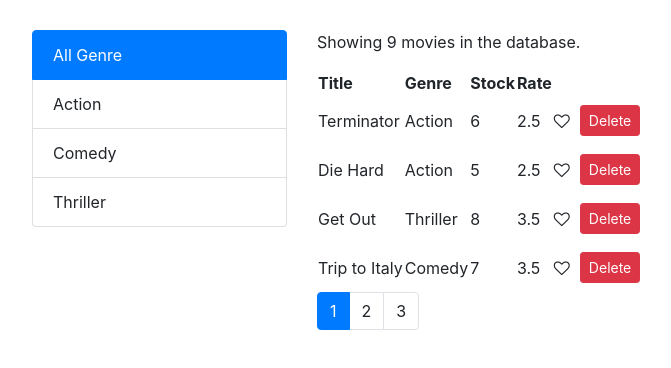
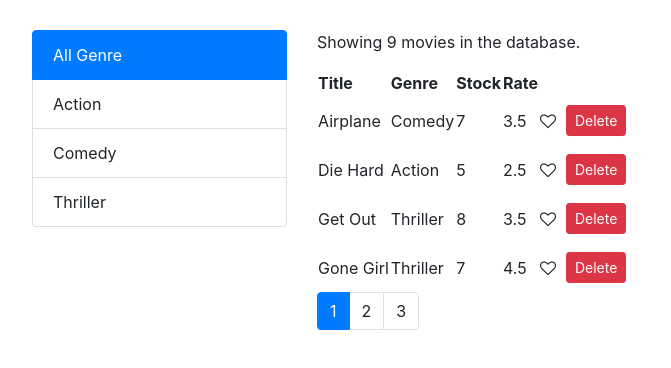
Before and after one commit to nytaoxu/react_practice, a React (Create React App) app: page / in a window 1280 px wide. Shown: the top 368 px of the page, without its empty margins (53-724 px from the left). Built offline with nearby package versions, Linux system fonts and the light colour scheme.

Commit message:
06:13pm 03/20/2019 refactored moving responsibilities

```diff
--- a/src/components/movies.jsx
+++ b/src/components/movies.jsx
@@ -6,6 +6,7 @@ import ListGroup from "./common/listGroup";
 import Pagination from "./common/pagination";
 import { paginate } from "../utils/paginate";
 import MoviesTable from "./moviesTable";
+import _ from "lodash";
 
 export default class Movies extends Component {
   state = {
@@ -85,8 +86,8 @@ export default class Movies extends Component {
       currentPage: 1
     });
   };
-  handleSort = path => {
-    console.log(path);
+  handleSort = sortColumn => {
+    this.setState({ sortColumn });
   };
   render() {
     if (this.state.movies.length === 0) {
@@ -97,10 +98,17 @@ export default class Movies extends Component {
       selectedGenre,
       movies: allMovies,
       currentPage,
-      pageSize
+      pageSize,
+      sortColumn
     } = this.state;
     if (selectedGenre.name !== "All Genre") {
       allMovies = allMovies.filter(m => m.genre.name === selectedGenre.name);
+    }
+    if (sortColumn.path !== "genre") {
+      allMovies = _.orderBy(allMovies, [sortColumn.path], [sortColumn.order]);
+    } else {
+      // Beware of nested object values
+      allMovies = _.orderBy(allMovies, m => m.genre.name, [sortColumn.order]);
     }
     const movies = paginate(allMovies, currentPage, pageSize);
     return (
@@ -123,6 +131,7 @@ export default class Movies extends Component {
               onLike={this.handleLike}
               onDelete={this.handleDelete}
               onSort={this.handleSort}
+              sortColumn={sortColumn}
             />
             <Pagination
               itemsCount={allMovies.length}
--- a/src/components/moviesTable.jsx
+++ b/src/components/moviesTable.jsx
@@ -1,16 +1,28 @@
-import React from "react";
+import React, { Component } from "react";
 import Heart from "./common/heart";
 
-const MoviesTable = props => {
-  const { movies, onLike, onDelete, onSort } = props;
+class MoviesTable extends Component {
+  raiseSort = path => {
+    const sortColumn = { ...this.props.sortColumn };
+    // console.log(sortColumn === this.state.sortColumn); // false
+    if (path === sortColumn.path) {
+      sortColumn.order = sortColumn.order === "asc" ? "desc" : "asc";
+    } else {
+      sortColumn.path = path;
+      sortColumn.order = "asc";
+    }
+    this.props.onSort(sortColumn);
+  };
+  render() {
+    const { movies, onLike, onDelete } = this.props;
     return (
       <table>
         <thead>
           <tr>
-          <th onClick={() => onSort("title")}>Title</th>
-          <th onClick={() => onSort("genre")}>Genre</th>
-          <th onClick={() => onSort("numberInStock")}>Stock</th>
-          <th onClick={() => onSort("dailyRentalRate")}>Rate</th>
+            <th onClick={() => this.raiseSort("title")}>Title</th>
+            <th onClick={() => this.raiseSort("genre")}>Genre</th>
+            <th onClick={() => this.raiseSort("numberInStock")}>Stock</th>
+            <th onClick={() => this.raiseSort("dailyRentalRate")}>Rate</th>
             <th />
             <th />
           </tr>
@@ -40,6 +52,7 @@ const MoviesTable = props => {
         </tbody>
       </table>
     );
-};
+  }
+}
 
 export default MoviesTable;
```
Lines whose indentation alone changed are shown as unchanged.
